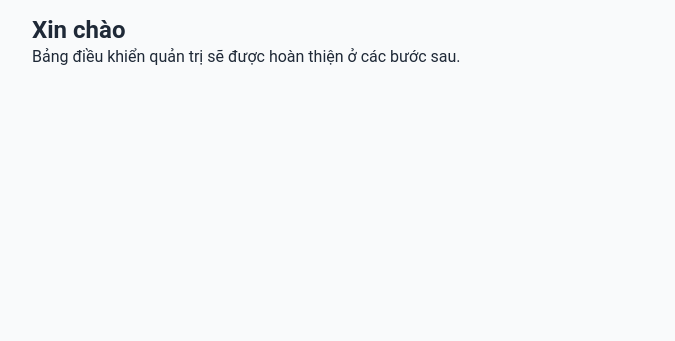
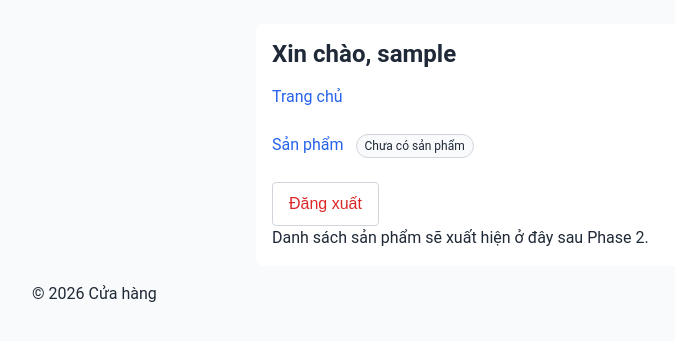
Before and after one commit to DangTAnh/StrWb, a Flask app: page /admin/ in a window 1280 px wide. Shown: the top 341 px of the page, without its empty margins (24-699 px from the left). Run offline with Flask 3, Linux system fonts and the light colour scheme; the visitor is signed in with stand-in values (Sample User, id 1).

Commit message:
feat(01-03): polished templates, nav with logout, 404/500 pages
- base.html skip link, flash zone, footer with current_year context processor
- dashboard greeting + nav (Trang chủ, Sản phẩm badge, Đăng xuất form w/ CSRF)
- generic Vietnamese 404/500 error pages with handlers, no traceback

```diff
--- a/app/__init__.py
+++ b/app/__init__.py
@@ -1,8 +1,8 @@
 import os
 import sqlite3
-from datetime import timedelta
+from datetime import datetime, timedelta
 
-from flask import Flask
+from flask import Flask, render_template
 from flask_login import LoginManager
 from flask_wtf import CSRFProtect
 from sqlalchemy import event
@@ -57,6 +57,10 @@ def create_app():
 
     app.cli.add_command(init_db_command, name='init-db')
 
+    @app.context_processor
+    def inject_year():
+        return {'current_year': datetime.utcnow().year}
+
     from .public import public_bp
     from .auth import auth_bp
     from .admin import admin_bp
@@ -64,4 +68,13 @@ def create_app():
     app.register_blueprint(auth_bp)
     app.register_blueprint(admin_bp)
 
+    @app.errorhandler(404)
+    def not_found(e):
+        return render_template('errors/404.html'), 404
+
+    @app.errorhandler(500)
+    def internal_error(e):
+        db.session.rollback()
+        return render_template('errors/500.html'), 500
+
     return app
--- a/app/templates/admin/dashboard.html
+++ b/app/templates/admin/dashboard.html
@@ -1,7 +1,20 @@
 {% extends "base.html" %}
 {% block content %}
-<div class="container">
-  <h1>Xin chào</h1>
-  <p>Bảng điều khiển quản trị sẽ được hoàn thiện ở các bước sau.</p>
+<div class="admin-card">
+  <h1>Xin chào, {{ current_user.username }}</h1>
+  <nav class="nav-list">
+    <a href="{{ url_for('admin.dashboard') }}">Trang chủ</a>
+    <div class="nav-group">
+      <a href="{{ url_for('admin.dashboard') }}">Sản phẩm</a>
+      <span class="badge">Chưa có sản phẩm</span>
+    </div>
+    <div class="nav-group logout-form">
+      <form method="post" action="{{ url_for('auth.logout') }}">
+        <input type="hidden" name="csrf_token" value="{{ csrf_token() }}">
+        <button type="submit">Đăng xuất</button>
+      </form>
+    </div>
+  </nav>
+  <p>Danh sách sản phẩm sẽ xuất hiện ở đây sau Phase 2.</p>
 </div>
 {% endblock %}
--- a/app/templates/base.html
+++ b/app/templates/base.html
@@ -10,6 +10,7 @@
   <link rel="stylesheet" href="{{ url_for('static', filename='css/style.css') }}">
 </head>
 <body>
+  <a class="skip-link" href="#main-content">Bỏ qua đến nội dung chính</a>
   {% with messages = get_flashed_messages(with_categories=true) %}
     {% if messages %}
       <div class="flash-zone">
@@ -19,6 +20,9 @@
       </div>
     {% endif %}
   {% endwith %}
-  {% block content %}{% endblock %}
+  <main id="main-content">
+    {% block content %}{% endblock %}
+  </main>
+  <footer class="container">© {{ current_year }} Cửa hàng</footer>
 </body>
 </html>
```
Also changed, not shown: app/templates/errors/404.html (added, +8 -0 lines), app/templates/errors/500.html (added, +8 -0 lines).
